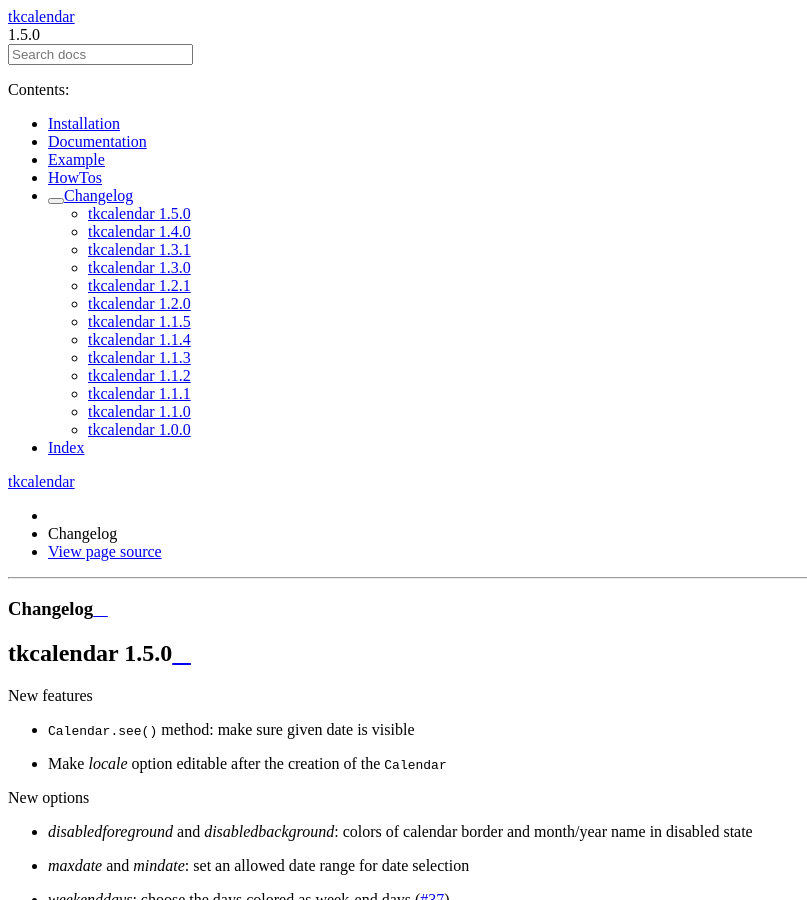
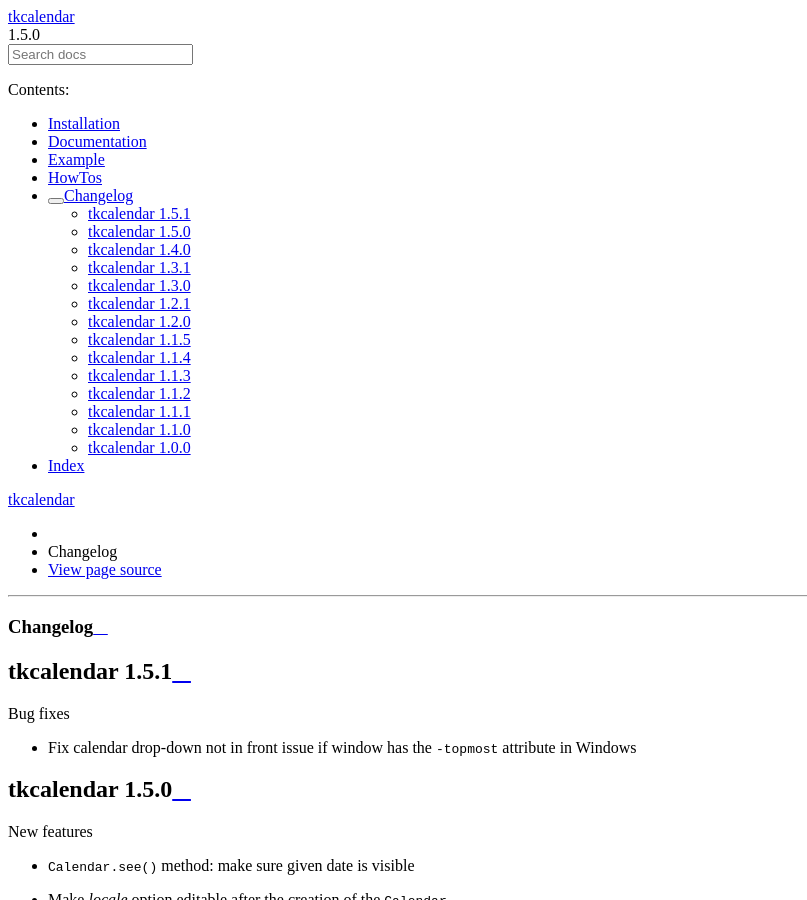
Before and after one commit to j4321/tkcalendar, a Sphinx documentation site: the page built from docs/changelog.rst, in a window 1280 px wide and 900 px high. Shown: the whole window, without its empty margins (0-807 px from the left). Built offline with Sphinx 7.4.7 and the Read the Docs theme 2.0.0, drawn with Linux system fonts in a browser that asks for light colours.

Commit message:
Update changelog

```diff
--- a/README.rst
+++ b/README.rst
@@ -390,6 +390,10 @@ Widget methods
 Changelog
 =========
 
+- tkcalendar 1.5.1
+
+    * Fix calendar drop-down not in front issue if window has the ``-topmost`` attribute in Windows
+
 - tkcalendar 1.5.0
 
     * Add *disabledforeground* and *disabledbackground* options to further customize
--- a/docs/changelog.rst
+++ b/docs/changelog.rst
@@ -2,6 +2,14 @@ Changelog
 =========
 
 .. currentmodule:: tkcalendar
+
+tkcalendar 1.5.1
+----------------
+
+.. rubric:: Bug fixes
+
+- Fix calendar drop-down not in front issue if window has the :obj:`-topmost` attribute in Windows
+
 
 tkcalendar 1.5.0
 ----------------
```
